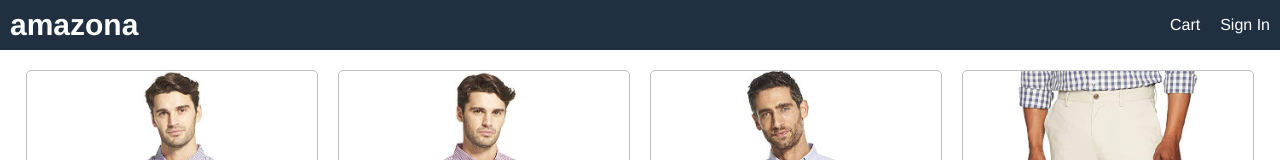
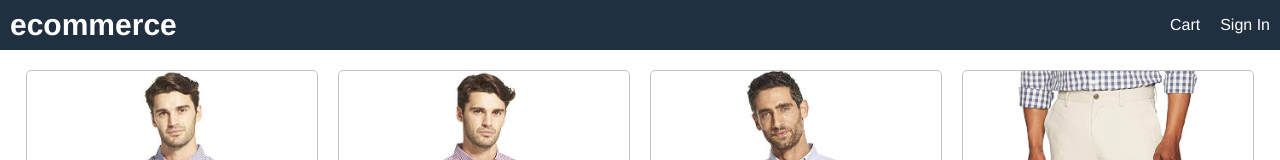
Before and after one commit to trevdevv/ecommerce-app, a React (Create React App) app in the folder frontend/: page / in a window 1280 px wide. Shown: the top 160 px of the page. Built offline with nearby package versions, Linux system fonts and the light colour scheme.

Commit message:
minor change to site title

```diff
--- a/frontend/src/App.js
+++ b/frontend/src/App.js
@@ -5,7 +5,7 @@ function App() {
     <div className="grid-container">
         <header className="row">
             <div>
-                <a className="brand" href="/">amazona</a>
+                <a className="brand" href="/">ecommerce</a>
             </div>
             <div>
                 <a href="/cart">Cart</a>
```
